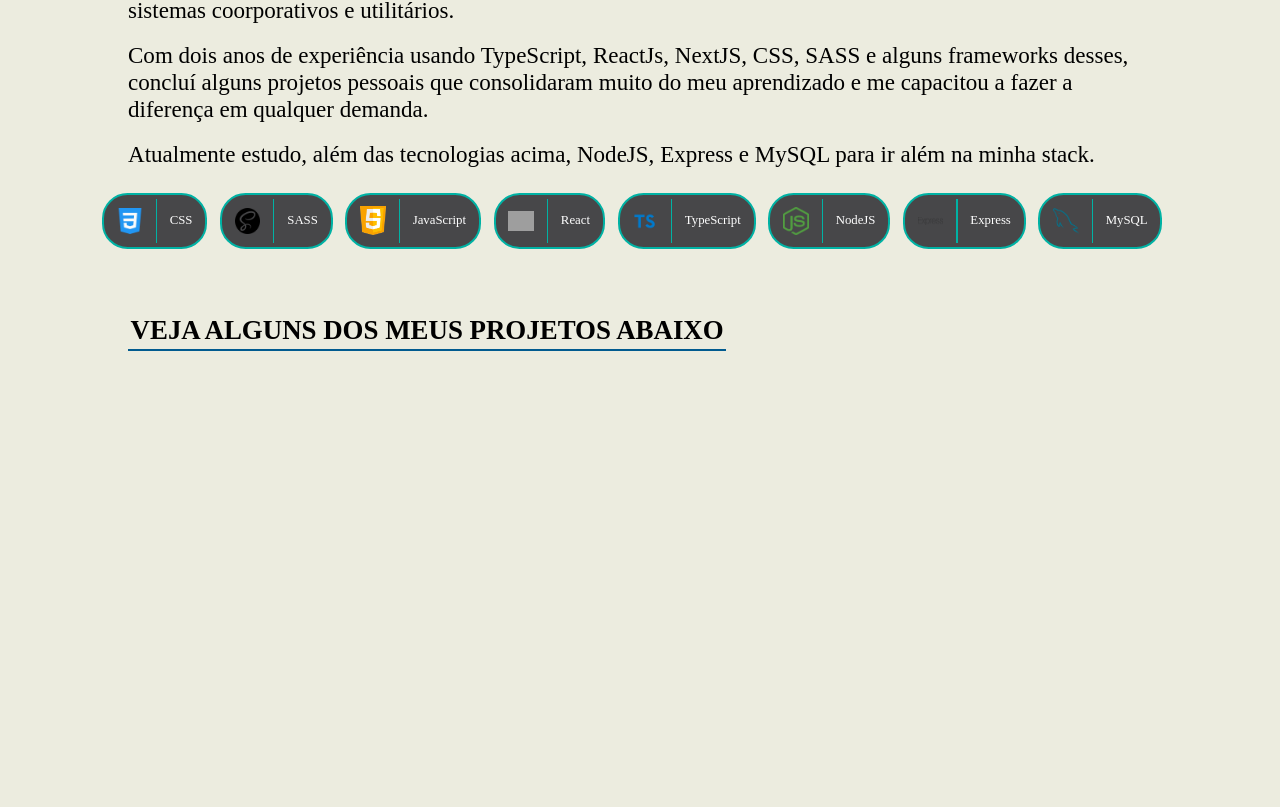
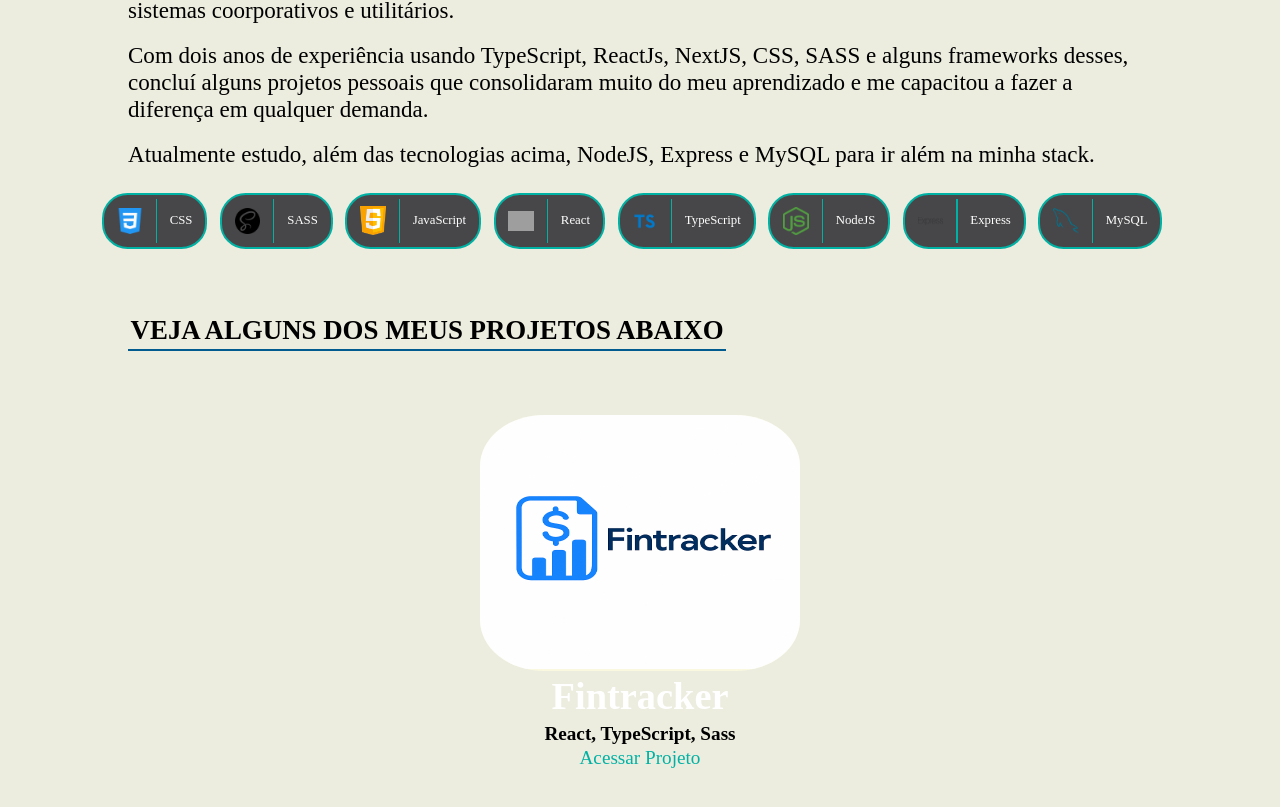
Before and after one commit to GusMonMo/Portfolio, a React (Vite) app: page /home in a window 1280 px wide. Shown: the part 851-1658 px from the top of the page. Before the commit the page ends 1266 px from the top, so only its background shows below. Built offline with nearby package versions, Linux system fonts and the light colour scheme; grey boxes are pictures that could not be loaded; a web font is replaced by a local one.

Commit message:
feat: project Fintracker

```diff
--- a/src/Components/Project/index.tsx
+++ b/src/Components/Project/index.tsx
@@ -6,17 +6,25 @@ type props = {
     projName: string;
     usedTechs: string[];
     projLink: string;
+    description?: string;
 }
 
-const Project: React.FC<props> = ({imgSrc, projName, usedTechs, projLink}) => {
+const Project: React.FC<props> = ({imgSrc, projName, usedTechs, projLink, description}) => {
     return(
         <div className={styles.projSpace}>
-            <div className={styles.imgCover}>
-                <img src= {imgSrc} alt="Imagem" />
+            <div className={styles.projInfo}>
+                <div className={styles.imgCover}>
+                    <a href={projLink} target="_blank" rel="noopener noreferrer">
+                        <img className={styles.image} src= {imgSrc} alt="Imagem" />
+                    </a>
+                </div>
+                <h2 className={styles.projName}>{projName}</h2>
+                <h4>{usedTechs.join(', ')}</h4>
+                <a href={projLink}  target="_blank" rel="noopener noreferrer" className={styles.projLink}>Acessar Projeto</a>
             </div>
-            <h2 className={styles.projName}>{projName}</h2>
-            <h4>{usedTechs.join(', ')}</h4>
-            <a href={projLink}  target="_blank" rel="noopener noreferrer" className={styles.projLink}>Acessar Projeto</a>
+            <div className={styles.descriptionSpace}>
+                <p>{description}</p>
+            </div>
         </div>
     )
 }
--- a/src/Components/Project/styles.module.scss
+++ b/src/Components/Project/styles.module.scss
@@ -3,8 +3,7 @@
 .projSpace{
     margin-top: 5vw;
     display: flex;
-    flex-direction: column;
-    flex-wrap: wrap;
+    flex-direction: row;
     justify-content: center;
     align-items: center;
      @media (max-width: $break-mobile) {
@@ -12,6 +11,13 @@
         flex-direction: row;
         gap: 3vw;
     }
+}
+
+.projInfo{
+    display: flex;
+    flex-direction: column;
+    justify-content: center;
+    align-items: center;
 }
 
 .imgCover{
@@ -24,6 +30,22 @@
     background-color: $backgroundWeak;
     border-radius: 20%;
     border-color: $primaryColor;
+    transition: transform 0.5s ease;
+    &:hover{
+        transform: scale(1.2);
+    }
+    @media (max-width: $break-mobile) {
+        width: 40vw;
+        height: 35vw;
+    }
+}
+
+.image{
+    width: 25vw;
+    height: 20vw;
+    background-repeat: no-repeat;
+    background-size: contain;
+    background-position: center;
     @media (max-width: $break-mobile) {
         width: 40vw;
         height: 35vw;
@@ -40,6 +62,14 @@
 
 .projLink{
     color: $secondaryColor;
+    transition: transform 0.5s ease;
+    &:hover{
+        transform: scale(1.2);
+
+    }
+    @media (max-width: $break-mobile) {
+        font-size: 7vw;
+    }
 }
 h4, .projLink{
     font-size: 1.5vw;
--- a/src/Pages/Home.tsx
+++ b/src/Pages/Home.tsx
@@ -7,7 +7,8 @@ import ReactIcon from "../Assets/ReactIcon.png"
 import SassIcon from "../Assets/SassIcon.png"
 import NodeIcon from "../Assets/NodeIcon.png"
 import TypescriptIcon from "../Assets/TypeScriptIcon.png"
-// import Project from "@/Components/Project/index"
+import Project from "@/Components/Project/index"
+import Fintracker from '../Assets/ProjImages/logo.png'
 
 function App() {
 
@@ -62,10 +63,12 @@ function App() {
         <h2>VEJA ALGUNS DOS MEUS PROJETOS ABAIXO</h2>
         <div className="barra main"/>
         <div className="projContainer">
-          {/* <Project projName="Linktree"
-          projLink="google.com"
+          <Project projName="Fintracker"
+          imgSrc= {Fintracker}
+          projLink="https://dashboard-coral-one-90.vercel.app/"
           usedTechs={["React", "TypeScript", "Sass"]}
-          /> */}
+          description=""
+          />
         </div>
       </main>
     </>
--- a/src/Styles/Main.scss
+++ b/src/Styles/Main.scss
@@ -139,11 +139,11 @@ p{
   pointer-events: none;
   transition: opacity 0.5 ease;
   @media (max-width: $break-mobile){
-    background-size:cover;
+    background-size: cover;
     background-position-x: -30vw;
     background-position-y: 0;
-    height: 75dvh;
-    width: 75vh;
+    height: 100vh;
+    width: 100%;
   }
 }
 
```
Also changed, not shown: src/Assets/ProjImages/logo.png (added).
